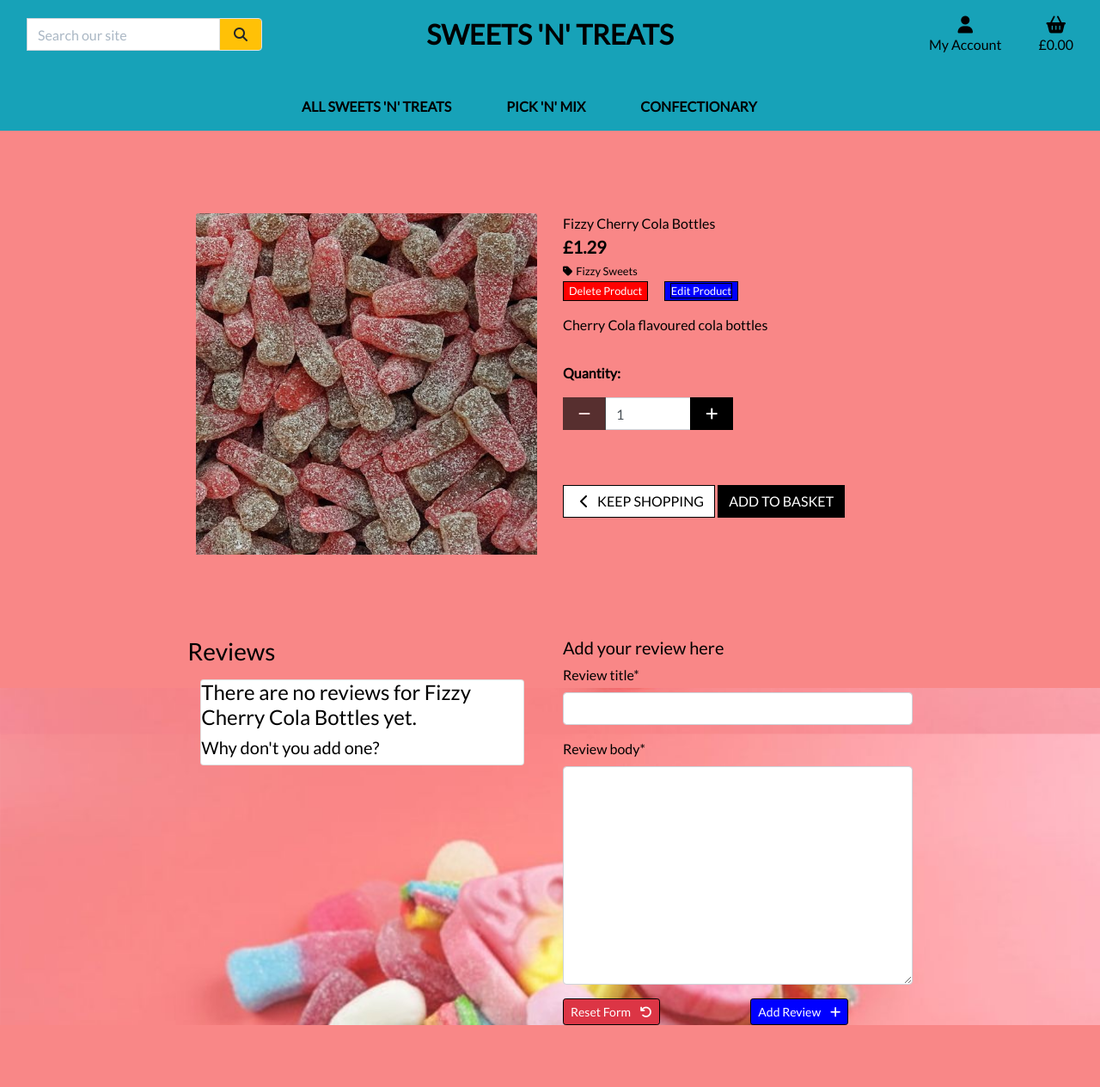
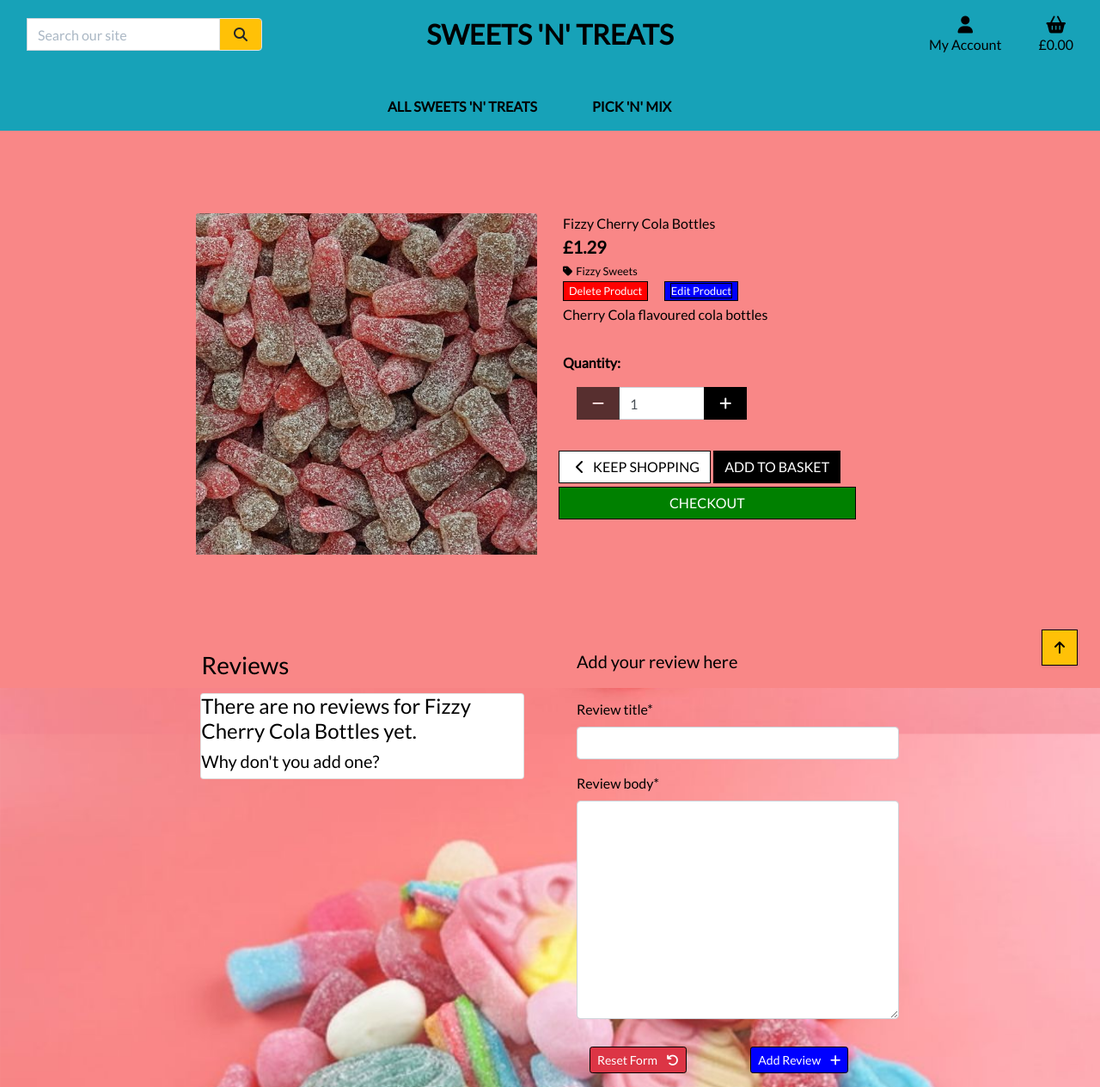
Before and after one commit to mgreenberry/MS4-sweetsntreats, a Django app: page /products/7/ in a window 1280 px wide. Shown: the whole page at 86% size. Before the commit the page ends 1192 px from the top, so only its background shows below. Run offline with Django 3.2, Linux system fonts and the light colour scheme; a user stored in the database is signed in; data comes from the database, SQL or seed files in the repository; both versions use the stored data as it was after the commit; data that the repository does not hold is empty; some libraries are stand-ins or nearby versions.

Commit message:
style changes to forms, reviews, buttons via css

```diff
--- a/basket/templates/basket/basket.html
+++ b/basket/templates/basket/basket.html
@@ -33,7 +33,7 @@
                         <div class="row">
                             <div class="col">
                                 {% include "basket/checkout-buttons.html" %}
-                                <p class="text-muted mb-5">A summary of your basket contents is below</p>
+                                <p class="text-black mb-5">A summary of your basket contents is below</p>
                             </div>
                         </div>
                         {% for item in basket_items %}
--- a/products/templates/products/add_product.html
+++ b/products/templates/products/add_product.html
@@ -16,7 +16,7 @@
             <div class="col-12 col-md-6">
                 <hr>
                 <h2 class="logo-font mb-4">Product Management</h2>
-                <h5 class="text-muted">Add a Product</h5>
+                <h5 class="text-black">Add a Product</h5>
                 <hr>
             </div>
         </div>
--- a/products/templates/products/edit_review.html
+++ b/products/templates/products/edit_review.html
@@ -10,6 +10,7 @@
 {% endblock %}
 
 {% block content %}
+<div class="overlay"></div>
 <div class="container text-black">
     <form action="{% url 'edit_review' product.id review.id %}" enctype="multipart/form-data" method="POST">
         {% csrf_token %}
--- a/products/templates/products/product_detail.html
+++ b/products/templates/products/product_detail.html
@@ -60,7 +60,7 @@
                         </small>
                     {% endif %}
 
-                    <p class="mt-3">{{ product.description }}</p>
+                    <p class="mt-1">{{ product.description }}</p>
                     <form class="form" action="{% url 'add_to_basket' product.id %}" method="POST">
                         {% csrf_token %}
                         <div class="form-row">
@@ -91,16 +91,21 @@
                                     </div>
                                 </div>
                             </div>
-
-                            <div class="col{% if s %}-12 mt-2{% endif %}">
-                                <a href="{% url 'products' %}" class="btn btn-outline-black rounded-0 mt-5">
+                            <div class="row">
+                                <div class="col-12 mt-1">
+                                    <a href="{% url 'products' %}" class="btn btn-outline-black rounded-0 mt-3">
                                         <span class="icon">
                                             <i class="fas fa-chevron-left"></i>
                                         </span>
                                         <span class="text-uppercase">Keep Shopping</span>
                                     </a>
-                                <input type="submit" class="btn btn-black rounded-0 text-uppercase mt-5" value="Add to Basket">
+                                    <input type="submit" class="btn btn-black rounded-0 text-uppercase mt-3" value="Add to Basket">
+                                    <a href="{% url 'checkout' %}" class="btn checkout-button rounded-0 mt-1">
+                                        <span class="text-uppercase">Checkout</span>
+                                    </a>
                                 </div>
+                            </div>
+
                             <input type="hidden" name="redirect_url" value="{{ request.path }}">
                         </div>
                     </form>
@@ -111,17 +116,17 @@
     <div class="product-details-container mb-5 mt-md-5 text-black">
         <div class="row">
             <div class="col-12 col-md-6 col-lg-4 offset-lg-2">
-                <h3>Reviews</h3>
+                <h3 class="form-group">Reviews</h3>
                 {% if reviews %}
                     {% for review in product.reviews.all %}
-                        <div class="card">
+                        <div class="card form-group">
                             <h4>{{ review.review_title }}</h4>
                             <p>{{ review.review_body }}</p>
                             <p>{{ review.author }}</p>
                             <p>{{ review.date_added }}</p>
                         </div>
                         {% if user == review.author %}
-                        <div class="row">
+                        <div class="row form-group">
                             <div class="col-6">
                                 <button class="edit-button btn-sm"><a class="edit-button" href="{% url 'edit_review' product.id review.id %}">Edit Review</a></button>
                             </div>
@@ -146,7 +151,7 @@
             </div>
                 {% if user.is_authenticated %}
             <div class="col-12 col-md-6 col-lg-4 offset-lg">
-                <h5>Add your review here</h5>
+                <h5 class="form-group">Add your review here</h5>
                 <form action="{% url 'add_review' product.id %}" method="POST">
                     {% csrf_token %}
                     <div class="row">
@@ -154,7 +159,7 @@
                             {{ form|crispy }}
                         </div>
                     </div>
-                    <div class="row">
+                    <div class="row form-group">
                         <div class="col-6">
                             <button type="reset" class="delete-button btn-sm bg-danger">
                                 Reset Form <i class="fas fa-undo ml-2"></i>
@@ -177,20 +182,31 @@
         </div>
                 {% endif %}
     </div>
+    <div class="form-group bg-warning btt-button text-black shadow-sm rounded-0 border border-black">
+        <a class="btt-link d-flex h-100 text-black">
+            <i class="fas fa-arrow-up text-black mx-auto my-auto"></i></i>
+        </a>
+    </div>
+
 
 {% endblock %}
 
 {% block postloadjs %}
 {{ block.super }}
+<script type="text/javascript">
+    $('.btt-link').click(function(e) {
+        window.scrollTo(0,0)
+    })
+</script>
 <script>
     // Get the modal
-    var modal = document.getElementById("myModal");
+    let modal = document.getElementById("myModal");
 
     // Get the button that opens the modal
-    var btn = document.getElementById("myBtn");
+    let btn = document.getElementById("myBtn");
 
     // Get the <span> element that closes the modal
-    var span = document.getElementsByClassName("close")[0];
+    let span = document.getElementsByClassName("close")[0];
 
     // When the user clicks the button, open the modal
     btn.onclick = function() {
--- a/profiles/templates/profiles/profile.html
+++ b/profiles/templates/profiles/profile.html
@@ -25,7 +25,7 @@
         </div>
         <div class="row">
             <div class="col-12 col-lg-6">
-                <p class="text-muted">Default Profile Information</p>
+                <p class="text-black">Default Profile Information</p>
                 <form class="mt-3" action="{% url 'profile' %}" method="POST" id="profile-update-form">
                     {% csrf_token %}
                     {{ form|crispy }}
@@ -33,7 +33,7 @@
                 </form>
             </div>
             <div class="col-12 col-lg-6">
-                <p class="text-muted">Order History</p>
+                <p class="text-black">Order History</p>
                 <div class="order-history table-responsive">
                     <table class="table table-sm table-borderless">
                         <thead>
--- a/static/css/base.css
+++ b/static/css/base.css
@@ -65,6 +65,7 @@ https://www.w3schools.com/howto/howto_css_modals.asp */
     background-color: #fefefe;
     margin: 15% auto; /* 15% from the top and centered */
     padding: 20px;
+    margin-top: 15rem;
     border: 1px solid #888;
     width: 80%;
   }
@@ -141,9 +142,20 @@ https://www.w3schools.com/howto/howto_css_modals.asp */
     border: 1px solid black;
 }
 
+.checkout-button {
+    color: white !important;
+    border: 1px solid black;
+    background-color: green;
+    width: 85%;
+}
+
 .card {
 margin-bottom: 1rem !important;
 margin-top: 1rem !important;
+}
+
+.form-group {
+    margin: 1rem !important;
 }
 
 .text-black {
@@ -192,13 +204,6 @@ input[name='q']::placeholder {
 }
 
 /* ------------------------------- bootstrap toasts */
-
-.message-container {
-    position: fixed;
-    top: 72px;
-    right: 15px;
-    z-index: 99999999999;
-}
 
 .custom-toast {
     overflow: visible;
--- a/templates/base.html
+++ b/templates/base.html
@@ -120,24 +120,6 @@
         </div>
     </header>
 
-    {% if messages %}
-        <div class="message-container">
-            {% for message in messages %}
-                {% with message.level as level %}
-                    {% if level == 40 %}
-                        {% include 'includes/toasts/toast_error.html' %}
-                    {% elif level == 30 %}
-                        {% include 'includes/toasts/toast_warning.html' %}
-                    {% elif level == 25 %}
-                        {% include 'includes/toasts/toast_success.html' %}
-                    {% else %}
-                        {% include 'includes/toasts/toast_info.html' %}
-                    {% endif %}
-                {% endwith %}
-            {% endfor %}
-        </div>
-    {% endif %}
-
     {% block page_header %}
     {% endblock %}
 
--- a/templates/includes/menu-nav.html
+++ b/templates/includes/menu-nav.html
@@ -26,15 +26,5 @@
             </div>
         </li>
 
-        <li class="nav-item dropdown">
-            <a class="logo-font font-weight-bold nav-link text-black mr-5" href="#" id="gift-link" data-toggle="dropdown" aria-haspopup="true" aria-expanded="false">
-                Confectionary
-            </a>
-            <div class="dropdown-menu bg-info border-0" aria-labelledby="gift-link">
-                <a href="" class="dropdown-item">Celebrations & Special Occasions</a>
-                <a href="" class="dropdown-item">Hampers and Baskets</a>
-                <a href="" class="dropdown-item">Other Offers</a>
-            </div>
-        </li>
     </ul>
 </div>
--- a/templates/includes/toasts/toast_success.html
+++ b/templates/includes/toasts/toast_success.html
@@ -27,8 +27,8 @@
                         {% endif %}
                     </div>
                     <div class="col-9">
-                        <p class="my-0 small text-muted"><strong>{{ item.product.name }}</strong></p>
-                        <p class="my-0 small text-muted">Quantity: {{ item.quantity }}</p>
+                        <p class="my-0 small text-black"><strong>{{ item.product.name }}</strong></p>
+                        <p class="my-0 small text-black">Quantity: {{ item.quantity }}</p>
                     </div>
                 </div>
                 {% endfor %}
```
Also changed, not shown: checkout/templates/checkout/checkout.html (+6 -6 lines), checkout/templates/checkout/checkout_success.html (+4 -4 lines), home/templates/home/index.html (+12 -10 lines), products/templates/products/products.html (+4 -4 lines), README.md, db.sqlite3, 1 other file. Lines whose indentation alone changed are shown as unchanged.
